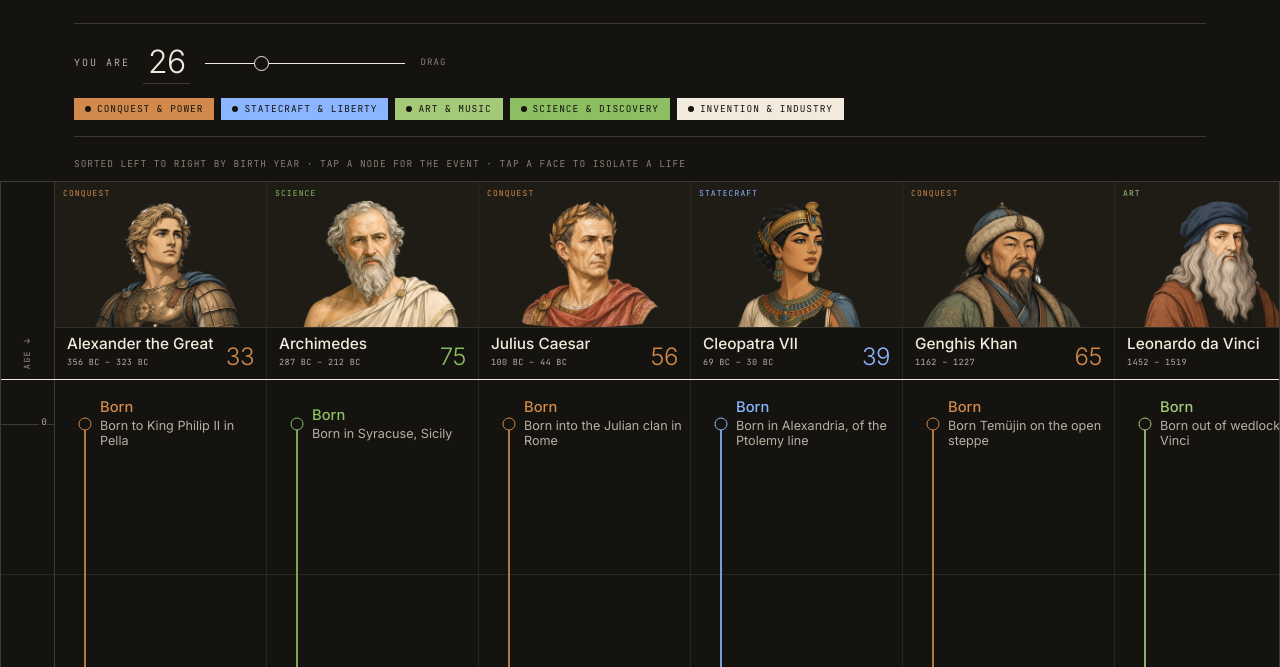
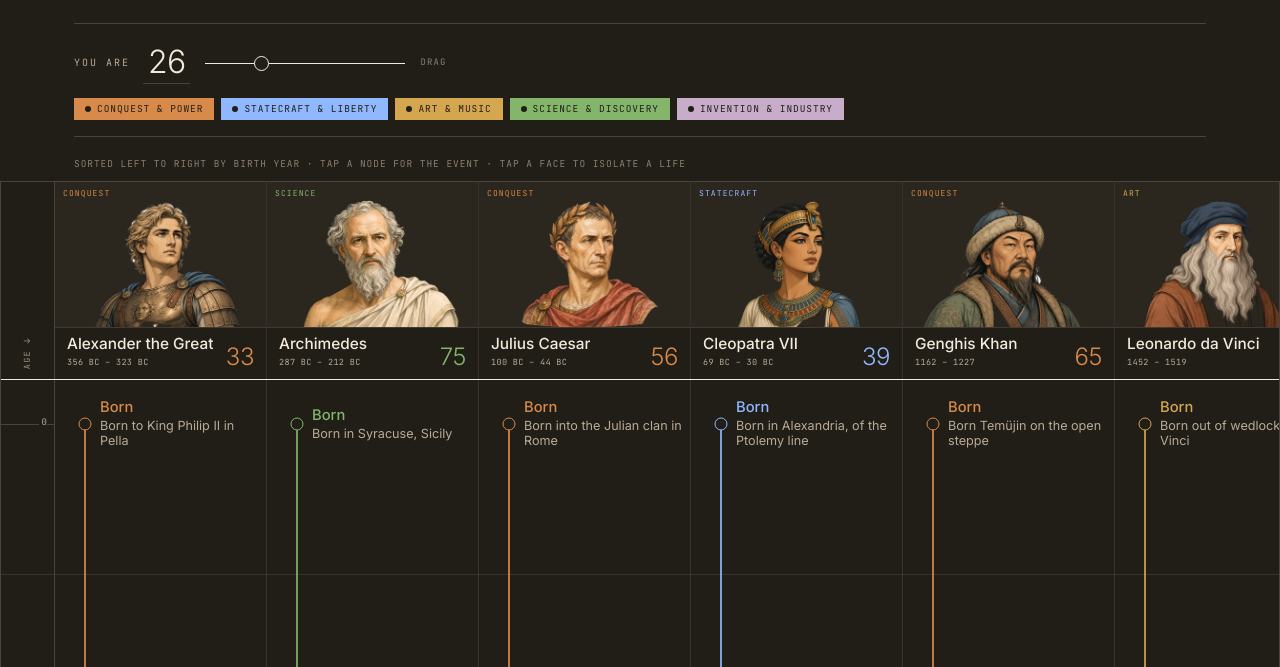
Before and after one commit to djmango/great-man-theory, a website: page index.html in a window 1280 px wide. Shown: the part 448-1115 px from the top of the page. Drawn offline with Linux system fonts and the dark colour scheme.

Commit message:
Tune dark mode palette
Warm the dark background and separate the domain accent colors so dark mode reads with clearer contrast.

```diff
--- a/index.html
+++ b/index.html
@@ -6,7 +6,7 @@
 <title>Great Man Theory</title>
 <meta name="description" content="History's great lives, every one starting at zero. Scroll down to grow older, across to walk the centuries, and see what each of them had done by your age.">
 <meta name="theme-color" content="#f5f2eb" media="(prefers-color-scheme: light)">
-<meta name="theme-color" content="#14130f" media="(prefers-color-scheme: dark)">
+<meta name="theme-color" content="#211e18" media="(prefers-color-scheme: dark)">
 <meta property="og:title" content="Great Man Theory">
 <meta property="og:description" content="An infographic of history's great lives, measured by age.">
 <meta property="og:type" content="website">
@@ -33,10 +33,11 @@
   }
   @media (prefers-color-scheme:dark){
     :root{
-      --paper:#14130f; --paper-dark:#1f1c16;
-      --ink:#f2eadc; --ink-light:#b8afa1;
-      --botanical:#8bbf62; --botanical-light:#a4c978; --terra:#d18a4b; --water:#8bb6ff;
-      --line:rgba(242,234,220,.18); --line-soft:rgba(242,234,220,.09);
+      --paper:#211e18; --paper-dark:#2b261e;
+      --ink:#f3eadb; --ink-light:#b9aa96;
+      --botanical:#83b66b; --botanical-light:#d4a64f; --terra:#d88a4a; --water:#8fb8ff;
+      --d-invent:#c7adc9;
+      --line:rgba(243,234,219,.19); --line-soft:rgba(243,234,219,.1);
       --shadow:rgba(0,0,0,.35); --shadow-strong:rgba(0,0,0,.45); --youline:rgba(242,234,220,.72);
     }
   }
```
